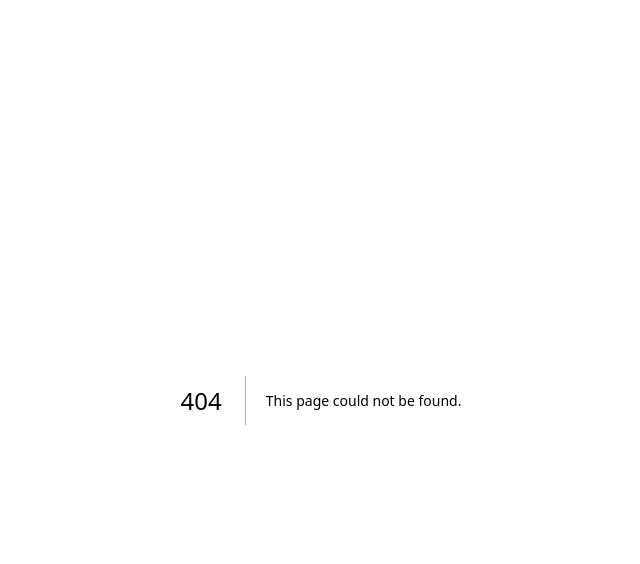
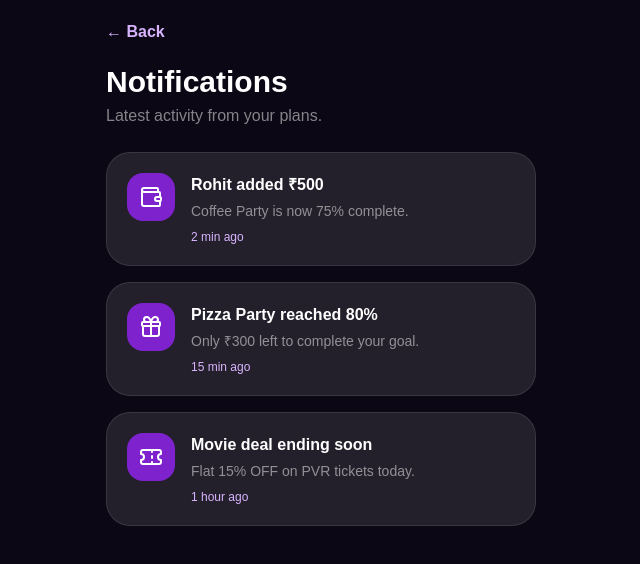
Before and after one commit to pankajverma001/planz, a Next.js app: page /notifications in a window 1280 px wide. Before the commit this address had no page. Shown: the top 564 px of the page, without its empty margins (319-959 px from the left). Built offline with nearby package versions, Linux system fonts and the light colour scheme.

Commit message:
added notifications page

```diff
--- /dev/null
+++ b/app/notifications/page.tsx
@@ -0,0 +1,62 @@
+import { Bell, Wallet, Gift, Ticket } from "lucide-react";
+
+export default function Notifications() {
+  const notifications = [
+    {
+      icon: Wallet,
+      title: "Rohit added ₹500",
+      text: "Coffee Party is now 75% complete.",
+      time: "2 min ago",
+    },
+    {
+      icon: Gift,
+      title: "Pizza Party reached 80%",
+      text: "Only ₹300 left to complete your goal.",
+      time: "15 min ago",
+    },
+    {
+      icon: Ticket,
+      title: "Movie deal ending soon",
+      text: "Flat 15% OFF on PVR tickets today.",
+      time: "1 hour ago",
+    },
+  ];
+
+  return (
+    <main className="min-h-screen bg-[#0B0714] text-white p-5">
+      <div className="max-w-[430px] mx-auto">
+        <a href="/" className="text-purple-300 font-bold">
+          ← Back
+        </a>
+
+        <h1 className="text-3xl font-bold mt-5">Notifications</h1>
+        <p className="text-white/50 mt-1">
+          Latest activity from your plans.
+        </p>
+
+        <div className="mt-6 space-y-4">
+          {notifications.map((item) => {
+            const Icon = item.icon;
+
+            return (
+              <div
+                key={item.title}
+                className="bg-white/10 border border-white/10 rounded-3xl p-5 flex gap-4"
+              >
+                <div className="w-12 h-12 rounded-2xl bg-purple-700 flex items-center justify-center">
+                  <Icon size={24} />
+                </div>
+
+                <div className="flex-1">
+                  <h2 className="font-bold">{item.title}</h2>
+                  <p className="text-white/50 text-sm mt-1">{item.text}</p>
+                  <p className="text-purple-300 text-xs mt-2">{item.time}</p>
+                </div>
+              </div>
+            );
+          })}
+        </div>
+      </div>
+    </main>
+  );
+}
```
